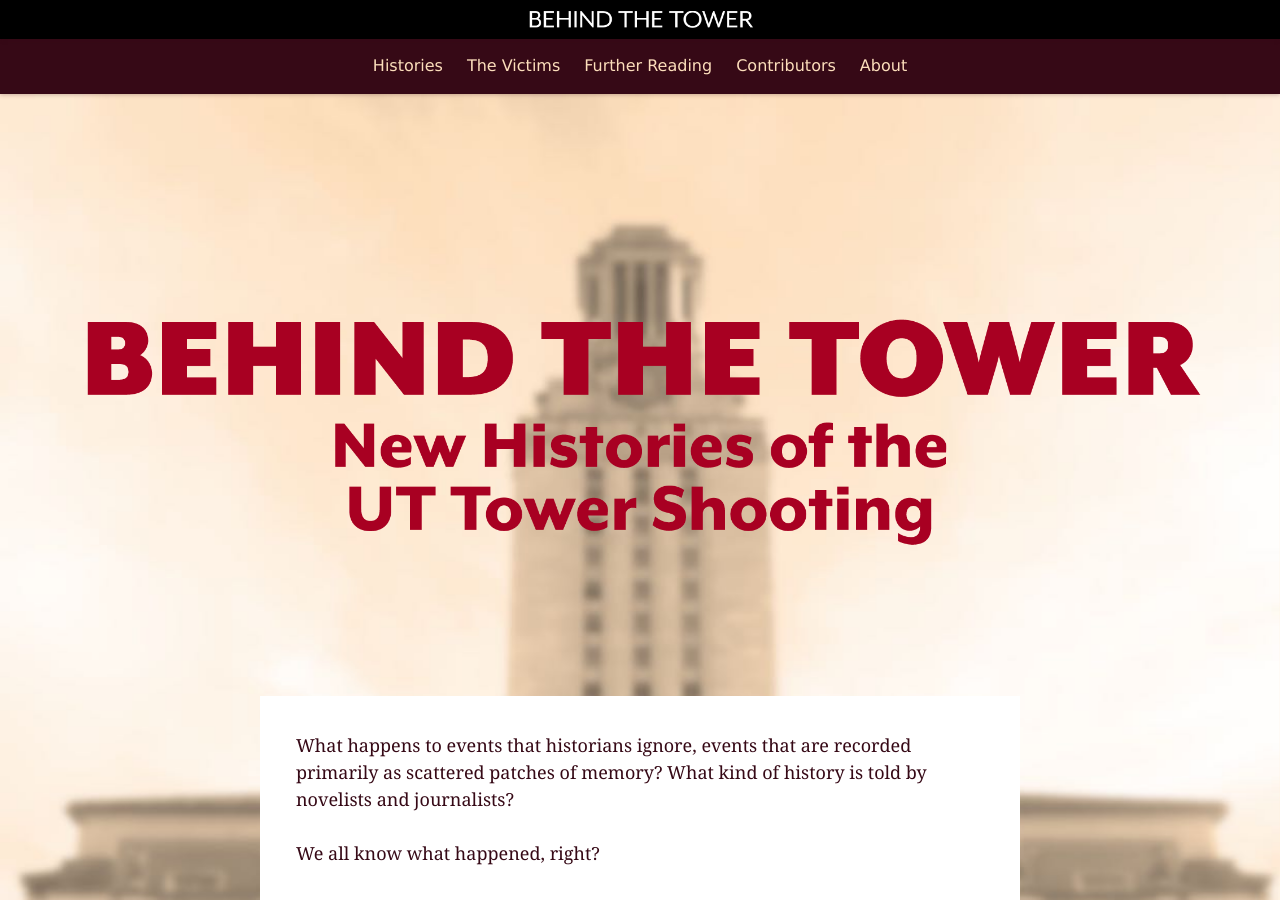
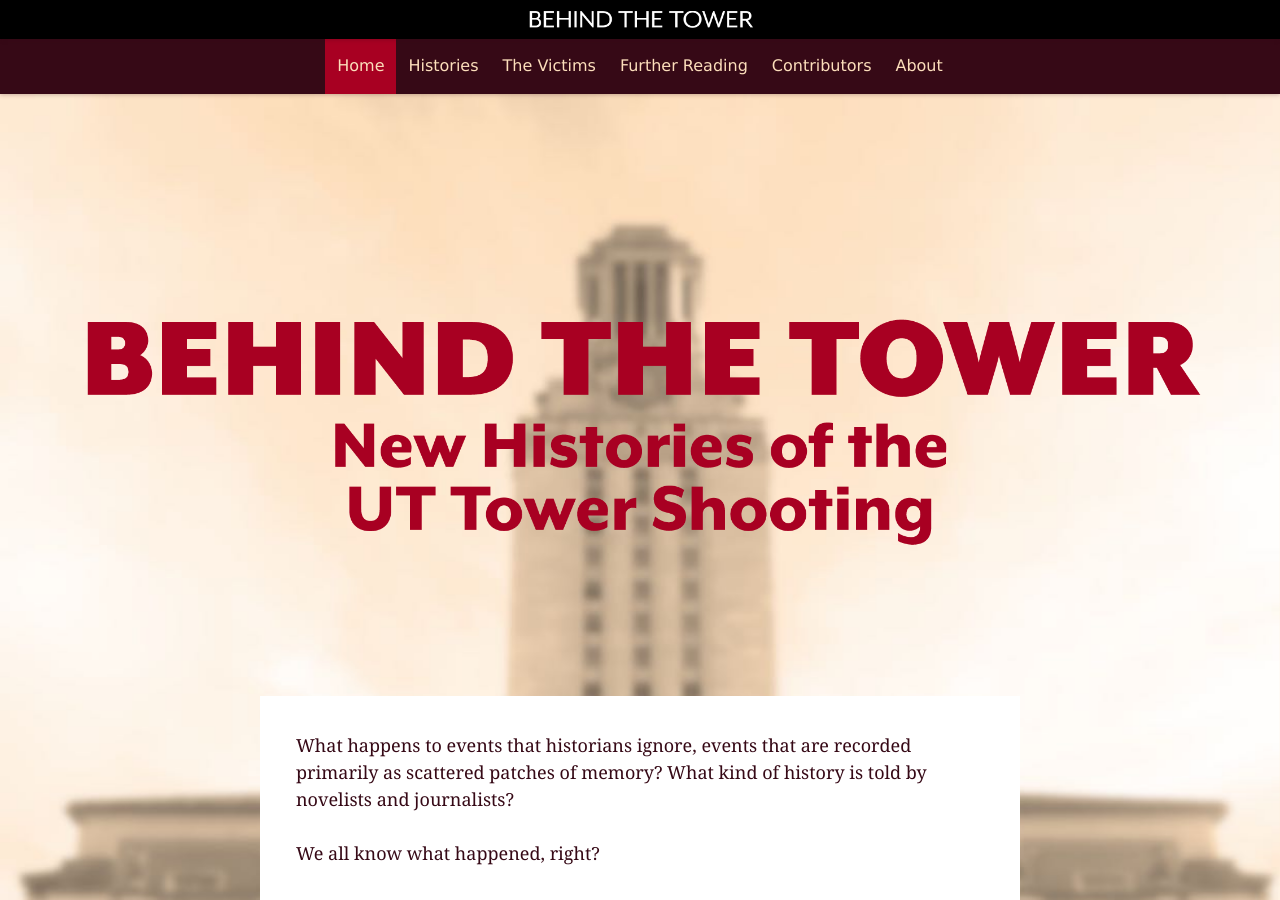
Before and after one commit to utexas-public-history/tower, a Jekyll site: the page built from index.md, in a window 1280 px wide and 900 px high. Built offline with Jekyll 4.4.1, drawn with Linux system fonts in a browser that asks for light colours.

Commit message:
Add Home to the header navigation

```diff
--- a/_includes/header.html
+++ b/_includes/header.html
@@ -7,6 +7,7 @@
   <div id="mobile-header">
     <nav>
       <ul>
+        <li><a href="{{ site.baseurl }}/">Home</a></li>
         <li><a href="{{ site.baseurl }}/histories">Histories</a></li>
         <li><a href="{{ site.baseurl }}/the-victims">The Victims</a></li>
         <li><a href="{{ site.baseurl }}/further-reading">Further Reading</a></li>
@@ -28,6 +29,11 @@
     <div class="row">
       <div class="col-xs-12">
         <ul><!--
+          {% if page.nav_highlight == 'home' -%}
+            --><li><a href="{{ site.baseurl }}/" class="here">Home</a></li><!--
+          {% else -%}
+            --><li><a href="{{ site.baseurl }}/">Home</a></li><!--
+          {% endif -%}
           {% if page.nav_highlight == 'histories' -%}
             --><li><a href="{{ site.baseurl }}/histories" class="here">Histories</a></li><!--
           {% else -%}
--- a/index.md
+++ b/index.md
@@ -1,6 +1,7 @@
 ---
 layout: homepage
 title: 'Behind the Tower: New Histories of the UT Tower Shooting'
+nav_highlight: home
 ---
 {::options parse_block_html="false" /}
 What happens to events that historians ignore, events that are recorded primarily as scattered patches of memory? What kind of history is told by novelists and journalists?
```
